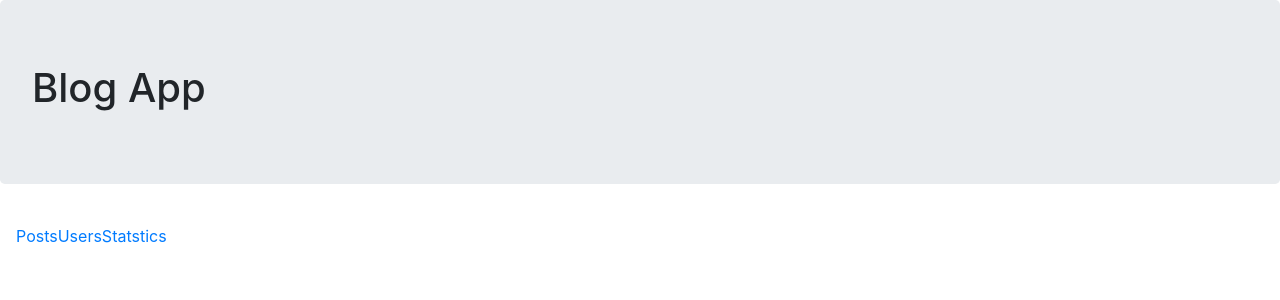
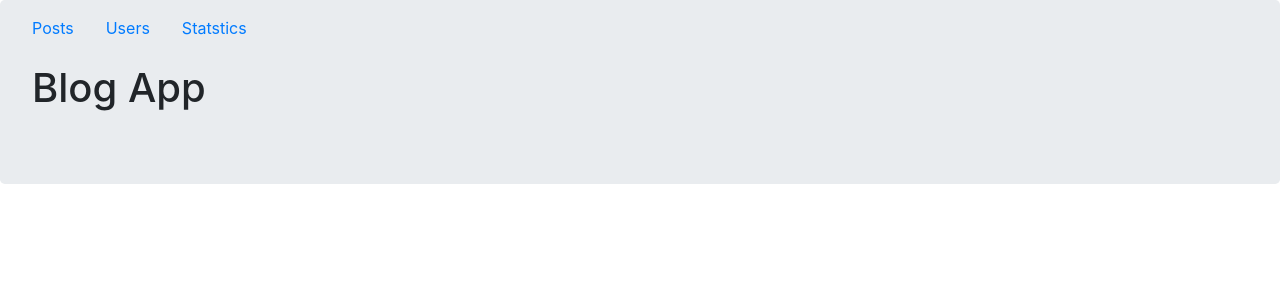
Before and after one commit to cipriRusu/Blogtype-Application, a React (Create React App) app in the folder blog-ui-react/: page / in a window 1280 px wide. Shown: the top 300 px of the page. Built offline with nearby package versions, Linux system fonts and the light colour scheme.

Commit message:
Added routings and links to post page (added styling)

```diff
--- a/blog-ui-react/src/App.js
+++ b/blog-ui-react/src/App.js
@@ -2,15 +2,16 @@ import React from 'react'
 import 'bootstrap/dist/css/bootstrap.min.css';
 import TitleComponent from './components/TitleComponent'
 import PostListingComponent from './components/PostListingComponent'
+import PostComponent from './components/PostComponent.js';
 import NavComponent from './components/NavComponent'
-import { BrowserRouter as Router, Switch, Route, Link } from "react-router-dom";
+import { BrowserRouter as Router, Switch, Route } from "react-router-dom";
 
 function App() {
     return (
         <div>
-            <TitleComponent />
             <Router>
                 <NavComponent />
+                <TitleComponent />
                 <Switch>
                     <Route path="/posts" component={PostListingComponent}></Route>
                 </Switch>
--- a/blog-ui-react/src/components/NavComponent.js
+++ b/blog-ui-react/src/components/NavComponent.js
@@ -1,6 +1,5 @@
 import React from 'react'
 import 'bootstrap/dist/css/bootstrap.min.css';
-import PostComponent from './PostComponent.js';
 import Navbar from 'react-bootstrap/Navbar'
 import Nav from 'react-bootstrap/Nav';
 import { NavLink } from 'react-bootstrap';
@@ -8,10 +7,10 @@ import { BrowserRouter as Router, Switch, Route, Link } from "react-router-dom";
 
 const NavComponent = () => {
     return (
-        <Navbar>
-            <Nav><Link to='/posts'>Posts</Link></Nav>
-            <Link>Users</Link>
-            <Link>Statstics</Link>
+        <Navbar fixed="top">
+            <Nav.Link><Link to='/posts'>Posts</Link></Nav.Link>
+            <Nav.Link><Link> Users</Link></Nav.Link>
+            <Nav.Link><Link> Statstics</Link></Nav.Link>
         </Navbar>
     )
 }
--- a/blog-ui-react/src/components/PostListingComponent.js
+++ b/blog-ui-react/src/components/PostListingComponent.js
@@ -1,4 +1,4 @@
-import React, { useState } from 'react'
+import React from 'react'
 import Accordion from 'react-bootstrap/Accordion'
 import Card from 'react-bootstrap/Card'
 
```
